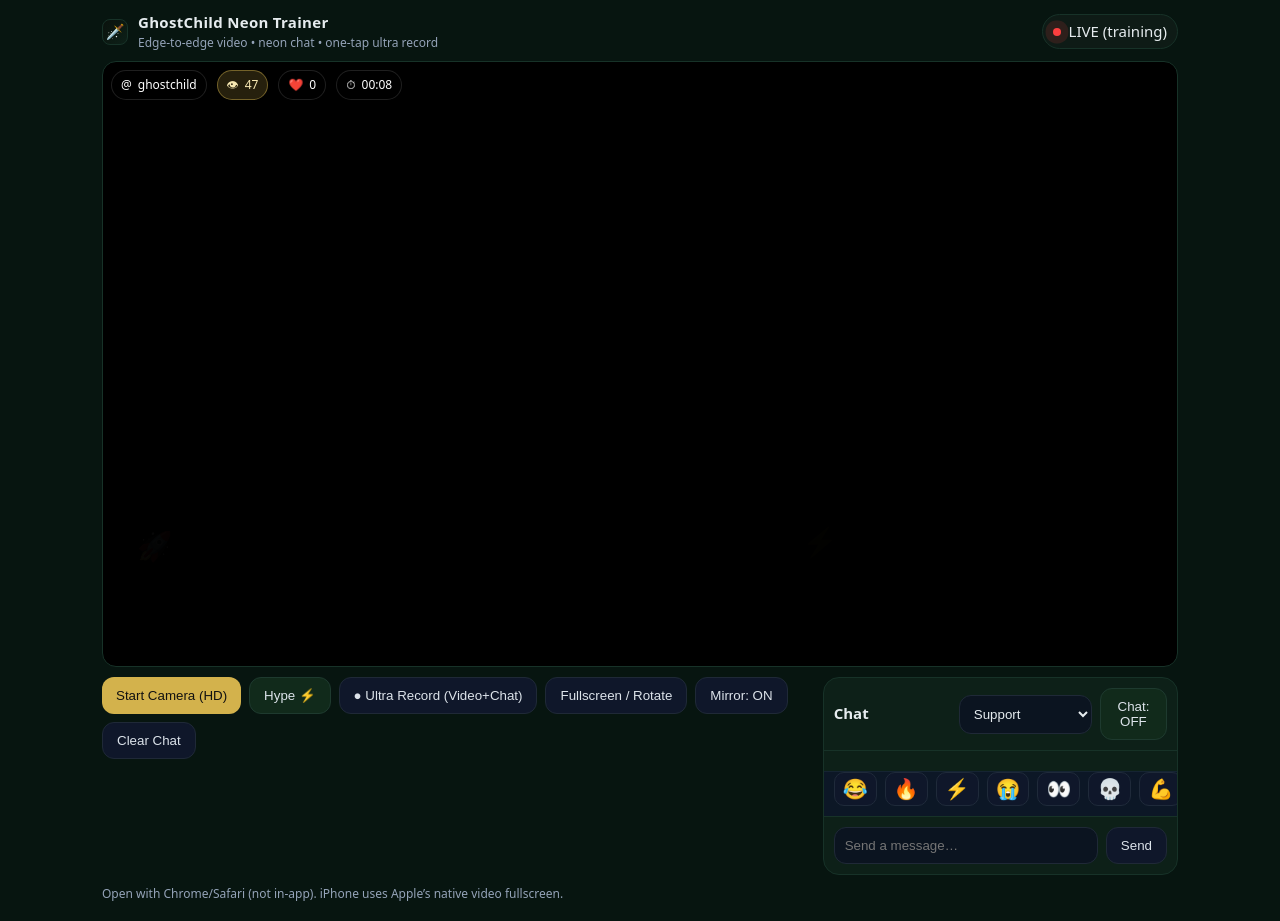
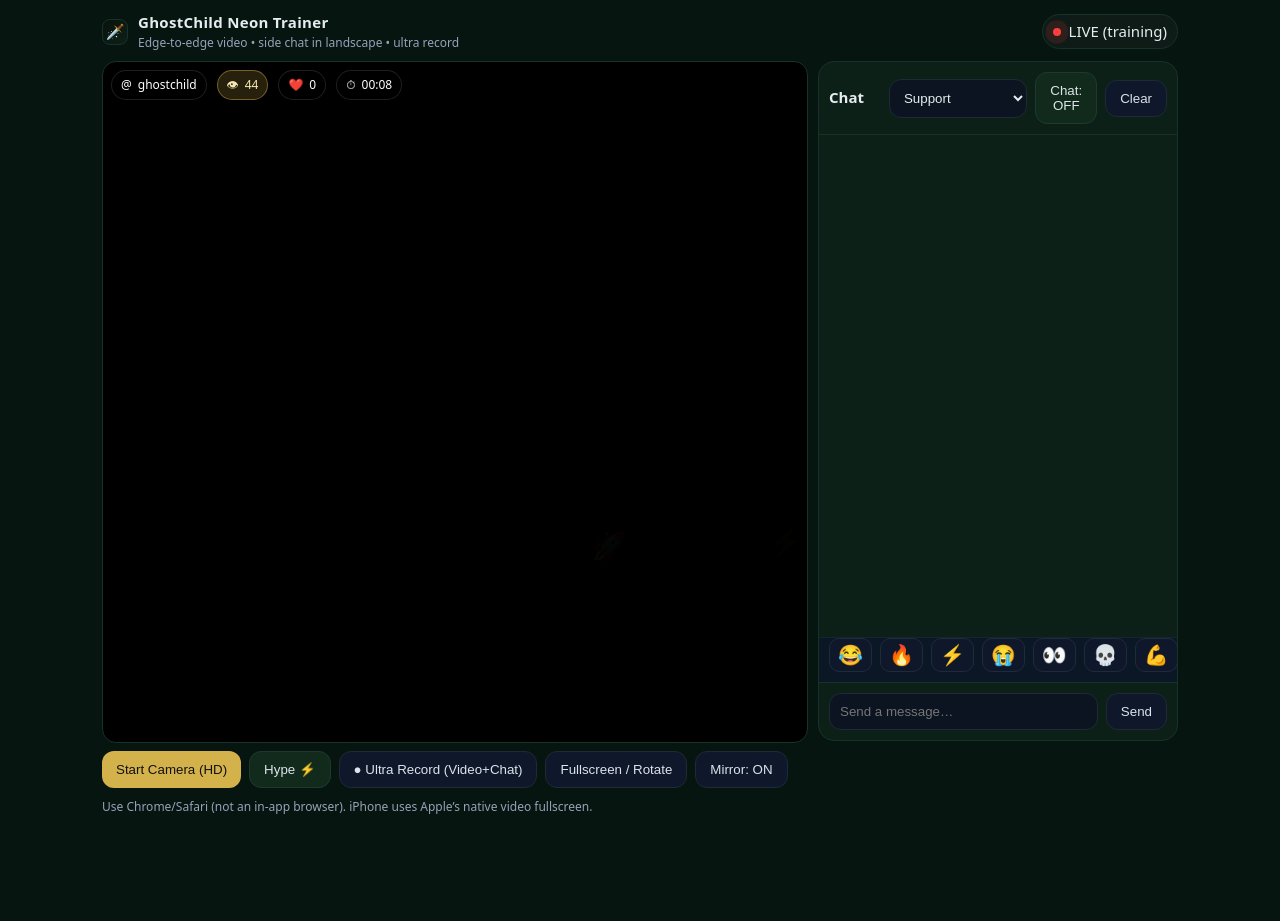
Before and after one commit to anthyvirus/Irlfako, a plain HTML site: page index.html in a window 1280 px wide. Both pictures are taken after a click on the button "Hype ⚡". After the commit the page ends 834 px from the top, so only its background shows below. Drawn offline with Linux system fonts and the light colour scheme.

Commit message:
Update index.html

```diff
--- a/index.html
+++ b/index.html
@@ -3,11 +3,10 @@
 <head>
 <meta charset="utf-8" />
 <meta name="viewport" content="width=device-width, initial-scale=1, viewport-fit=cover" />
-<title>GhostChild — Neon Trainer</title>
+<title>GhostChild — Neon Trainer (Side Chat)</title>
 <meta name="theme-color" content="#071510" />
 <style>
   :root{
-    /* Deep Emerald base + Neon accent (Kick-ish) */
     --bg:#071510; --card:#0D2018; --accent:#D3B24C; --neon:#32ff77;
     --text:#E6ECEF; --muted:#94A3B8; --border:#173228;
   }
@@ -16,9 +15,10 @@
   body{margin:0;background:var(--bg);color:var(--text);font:15px/1.45 system-ui,Segoe UI,Roboto}
   button{border:0;border-radius:12px;padding:10px 14px;cursor:pointer;background:#0f172a;color:#dce3ea;border:1px solid #1f2937}
   button.primary{background:var(--accent);color:#111;border:none}
-  button.neon{background:#112a1b;border:1px solid #1e3a2f;box-shadow:0 0 0 0 rgba(50,255,119,.0)}
+  button.neon{background:#112a1b;border:1px solid #1e3a2f}
   button.neon.on{background:#0f2419;border-color:#26c55e;box-shadow:0 0 12px 0 rgba(50,255,119,.35)}
   input,select{width:100%;background:#0b1420;border:1px solid #1f2937;color:#e6ecef;border-radius:12px;padding:10px}
+
   .app{max-width:1100px;margin:0 auto;padding:12px 12px calc(18px + env(safe-area-inset-bottom))}
   .top{display:flex;align-items:center;justify-content:space-between;margin-bottom:10px}
   .brand{display:flex;gap:10px;align-items:center}
@@ -26,7 +26,7 @@
   .dot{width:8px;height:8px;border-radius:999px;background:#fb3f3f;animation:pulse 1.6s infinite}
   @keyframes pulse{0%{box-shadow:0 0 0 0 rgba(251,63,63,.35)}70%{box-shadow:0 0 0 12px rgba(251,63,63,0)}100%{box-shadow:0 0 0 0 rgba(251,63,63,0)}}
 
-  /* ==== VIDEO: full-bleed like Kick ==== */
+  /* ========== PORTRAIT: full-bleed video on top ========== */
   .videoBleed{width:100vw;margin-left:calc(50% - 50vw)}
   .videoBar{position:relative;background:#000;border:1px solid var(--border);border-radius:14px;overflow:hidden}
   .videoBox{position:relative;width:100%;aspect-ratio:16/9}
@@ -36,7 +36,10 @@
   .badge{display:inline-flex;gap:6px;align-items:center;background:rgba(0,0,0,.55);color:#fff;padding:5px 9px;border-radius:999px;font-size:12px;border:1px solid rgba(255,255,255,.12);margin-right:6px}
   .badge.gold{background:rgba(211,178,76,.18);border-color:rgba(211,178,76,.45);color:#f6e7b2}
 
-  /* ==== CHAT (neon, “NEW” divider, bounce) ==== */
+  /* Controls */
+  .controls{display:flex;flex-wrap:wrap;gap:8px;margin-top:10px}
+
+  /* Chat (shared) */
   .chat{position:relative;background:var(--card);border:1px solid var(--border);border-radius:16px;display:flex;flex-direction:column;overflow:hidden;margin-top:10px}
   .chatHead{display:flex;align-items:center;justify-content:space-between;padding:10px;border-bottom:1px solid var(--border)}
   .chatRight{display:flex;gap:8px;align-items:center}
@@ -51,26 +54,27 @@
   .inputRow{display:flex;gap:8px;padding:10px;border-top:1px solid var(--border)}
   .emojiBar{display:flex;gap:8px;padding:0 10px 10px;border-top:1px solid #152432;background:#0c1726}
   .emojiBtn{font-size:20px;background:#0f172a;border:1px solid #1f2a3a;border-radius:10px;padding:4px 8px}
-
   #jump{position:absolute;right:10px;bottom:74px;background:#0b1220;border:1px solid var(--border);padding:8px 12px;border-radius:999px;font-size:12px;display:none}
-
-  .controls{display:flex;flex-wrap:wrap;gap:8px;margin-top:10px}
   .footer{margin-top:10px;color:var(--muted);font-size:12px}
 
-  /* Landscape: video left, chat right */
-  @media (orientation:landscape){
+  /* ========== LANDSCAPE: video LEFT, chat RIGHT ========== */
+  @media (orientation:landscape), (min-aspect-ratio: 13/9){
     .videoBleed{width:auto;margin-left:0}
-    .dual{display:grid;grid-template-columns:2fr 1fr;gap:10px;align-items:start}
-    .chatBody{max-height:58vh}
+    .main{display:grid;grid-template-columns:minmax(0,1fr) 360px;gap:10px;align-items:start}
+    .leftCol{min-width:0}
+    .videoBox{aspect-ratio:auto;height:calc(100dvh - 120px)}  /* fill height */
+    .controls{margin-top:8px}
+    .chat{margin-top:0;height:calc(100dvh - 120px)}
+    .chatBody{max-height:none;min-height:0} /* let it fill */
   }
 
-  /* Fullscreen fallback */
+  /* Fullscreen fallback theater */
   .theater{position:fixed;inset:0;z-index:9999;background:var(--bg);padding:8px}
   .theater .videoBleed{width:auto;margin:0}
   .theater .videoBox{height:60dvh;aspect-ratio:auto}
   .theater .chat{height:calc(40dvh - 12px)}
 
-  /* tiny error toast */
+  /* error toast */
   #err{position:fixed;left:8px;right:8px;bottom:8px;background:#7f1d1d;color:#fee2e2;border:1px solid #ef4444;padding:8px 10px;border-radius:12px;display:none;z-index:5000}
 </style>
 </head>
@@ -81,13 +85,15 @@
         <div style="width:26px;height:26px;border-radius:8px;background:linear-gradient(135deg,#0a120d,#0d2018);display:flex;align-items:center;justify-content:center;border:1px solid var(--border)">🗡️</div>
         <div>
           <div style="font-weight:700;letter-spacing:.3px">GhostChild Neon Trainer</div>
-          <div style="font-size:12px;color:#94A3B8">Edge-to-edge video • neon chat • one-tap ultra record</div>
+          <div style="font-size:12px;color:#94A3B8">Edge-to-edge video • side chat in landscape • ultra record</div>
         </div>
       </div>
       <div class="live"><div class="dot"></div><div>LIVE (training)</div></div>
     </div>
 
-    <!-- FULL-BLEED VIDEO -->
+    <!-- PORTRAIT video (bleeds), becomes left column in landscape grid -->
+    <div class="main">
+      <div class="leftCol">
         <section class="videoBleed">
           <div class="videoBar">
             <div class="videoBox" id="videoBox">
@@ -102,18 +108,16 @@
           </div>
         </section>
 
-    <div class="dual">
-      <!-- CONTROLS -->
         <div class="controls">
           <button class="primary" id="startCam">Start Camera (HD)</button>
           <button class="neon" id="hype">Hype ⚡</button>
           <button id="recUltra">● Ultra Record (Video+Chat)</button>
           <button id="fsBtn">Fullscreen / Rotate</button>
           <button id="mirrorBtn">Mirror: ON</button>
-        <button id="clearChat">Clear Chat</button>
+        </div>
       </div>
 
-      <!-- CHAT -->
+      <!-- CHAT column (becomes right dock in landscape) -->
       <div class="chat" id="chatPanel">
         <div class="chatHead">
           <div style="font-weight:700">Chat</div>
@@ -126,6 +130,7 @@
               <option value="coach">Coach</option>
             </select>
             <button class="neon" id="chatToggle">Chat: OFF</button>
+            <button id="clearChat">Clear</button>
           </div>
         </div>
         <div class="chatBody" id="chatBody"></div>
@@ -139,12 +144,12 @@
       </div>
     </div>
 
-    <div class="footer">Open with Chrome/Safari (not in-app). iPhone uses Apple’s native video fullscreen.</div>
+    <div class="footer">Use Chrome/Safari (not an in-app browser). iPhone uses Apple’s native video fullscreen.</div>
   </div>
   <div id="err"></div>
 
 <script>
-/* ===== quick helpers ===== */
+/* ===== helpers ===== */
 const $=s=>document.querySelector(s)
 const chatBody=$('#chatBody'), cam=$('#cam'), err=$('#err'), newDiv=$('#newDivider')
 const viewersEl=$('#viewers'), likesEl=$('#likes'), clockEl=$('#clock')
@@ -152,17 +157,17 @@ const rnd=(a,b)=>Math.floor(Math.random()*(b-a+1))+a
 const pad2=n=>String(n).padStart(2,'0')
 const isiOS=/iPad|iPhone|iPod/.test(navigator.userAgent)||(navigator.platform==='MacIntel'&&navigator.maxTouchPoints>1)
 const colorFor=n=>{let h=0;for(let i=0;i<n.length;i++)h=(h*31+n.charCodeAt(i))%360;return `hsl(${h} 75% 70%)`}
-const escapeHTML=s=>String(s).replace(/[&<>"']/g,c=>({"&":"&amp;","<":"&lt;",">":"&gt;","\"":"&quot;","'":"&#39;"}[c]))
+const escapeHTML=s=>String(s).replace(/[&<>"']/g,c=>({"&":"&amp;","<":"&lt;","&gt;": "&gt;","\"":"&quot;","'":"&#39;"}[c])||c)
 function showErr(t){err.textContent=t; err.style.display='block'; setTimeout(()=>err.style.display='none', 6000)}
 
-/* ===== emoji bar ===== */
+/* emoji bar */
 ;['😂','🔥','⚡','😭','👀','💀','💪','🏆','🚀','❤️','😈','🌊'].forEach(e=>{
   const b=document.createElement('button'); b.className='emojiBtn'; b.textContent=e
   b.onclick=()=>{ const i=$('#myMsg'); i.value=(i.value+' '+e).trim(); i.focus() }
   $('#emojiBar').appendChild(b)
 })
 
-/* ===== chat renderer + NEW divider ===== */
+/* chat render + NEW divider */
 let autoScroll=true, unseen=0
 chatBody.addEventListener('scroll',()=>{
   autoScroll = chatBody.scrollHeight - chatBody.scrollTop - chatBody.clientHeight < 40
@@ -182,7 +187,7 @@ function pushMsg(name,text){
 $('#sendBtn').onclick=()=>{ const v=$('#myMsg').value.trim(); if(!v) return; pushMsg('You',v); $('#myMsg').value='' }
 $('#clearChat').onclick=()=>{ chatBody.innerHTML=''; unseen=0; newDiv.style.display='none' }
 
-/* ===== moods ===== */
+/* moods + bots */
 const MOODS={
   support:['W stream energy 🔥','Mic sounds clean','Clippers awake ✂️','We locked in','Chef talk','Respect from the islands 🌊'],
   roast:['Mid take 💀','Cook harder','Chat wants receipts not vibes','That was a re-run','Ratio? maybe 😭'],
@@ -191,29 +196,18 @@ const MOODS={
   coach:['Give the 3 rules','First step right now?','Numbers or it didn’t happen','Where does it fail?']
 }
 const pool=()=>MOODS[$('#mood').value]||MOODS.support
+function choice(a){ return a[Math.floor(Math.random()*a.length)] }
+function genName(){ const F=['Kai','Mika','Rae','Luca','Noa','Sage','Aria','Zee','Tane','Mali','Jax','Tori','Koa','Rook','Navi','Kane','Dax','Nova','Sefa','Lani']; const L=['Fiji','PNG','Ghost','Vault','Edge','Storm','Reign','Wave','Raptor','Beta','Sigma']; return choice(F)+' '+choice(L) }
 
-/* ===== bots (Chat toggle) ===== */
 let botsOn=false, botTimer=null
 function scheduleBot(){ clearTimeout(botTimer); botTimer=setTimeout(()=>{ if(!botsOn) return; pushMsg(genName(), choice(pool())); scheduleBot() }, rnd(650,1200)) }
-function genName(){ const F=['Kai','Mika','Rae','Luca','Noa','Sage','Aria','Zee','Tane','Mali','Jax','Tori','Koa','Rook','Navi','Kane','Dax','Nova','Sefa','Lani']; const L=['Fiji','PNG','Ghost','Vault','Edge','Storm','Reign','Wave','Raptor','Beta','Sigma']; return choice(F)+' '+choice(L) }
-function choice(a){ return a[Math.floor(Math.random()*a.length)] }
+$('#chatToggle').onclick=()=>{ botsOn=!botsOn; const b=$('#chatToggle'); b.textContent=botsOn?'Chat: ON':'Chat: OFF'; b.classList.toggle('on',botsOn); if(botsOn) scheduleBot() }
 
-const chatBtn=$('#chatToggle')
-chatBtn.onclick=()=>{
-  botsOn=!botsOn
-  chatBtn.textContent = botsOn ? 'Chat: ON' : 'Chat: OFF'
-  chatBtn.classList.toggle('on', botsOn)
-  if(botsOn) scheduleBot()
-}
+/* hype */
+$('#hype').onclick=()=>{ $('#hype').classList.add('on'); setTimeout(()=>$('#hype').classList.remove('on'),900); for(let i=0;i<14;i++) setTimeout(()=>floatEmoji(choice(['🔥','⚡','🚀','🏆','😤','❤️'])), i*70) }
+function floatEmoji(e){ const el=document.createElement('div'); el.textContent=e; el.style.position='fixed'; el.style.left=(6+Math.random()*88)+'%'; el.style.bottom='8%'; el.style.fontSize='22px'; el.style.pointerEvents='none'; el.style.filter='drop-shadow(0 0 6px rgba(255,255,255,.35))'; document.body.appendChild(el); el.animate([{transform:'translateY(0) scale(1)',opacity:.95},{transform:'translateY(-180px) scale(1.3)',opacity:0}],{duration:2200,easing:'ease-out'}).onfinish=()=>el.remove() }
 
-/* ===== hype (emoji rain + glow) ===== */
-$('#hype').onclick=()=>{
-  $('#hype').classList.add('on'); setTimeout(()=>$('#hype').classList.remove('on'),900)
-  for(let i=0;i<14;i++) setTimeout(()=>floatEmoji(choice(['🔥','⚡','🚀','🏆','😤','❤️'])), i*70)
-}
-function floatEmoji(e){ const el=document.createElement('div'); el.textContent=e; el.style.position='fixed'; el.style.left=rnd(6,94)+'%'; el.style.bottom='8%'; el.style.fontSize='22px'; el.style.pointerEvents='none'; el.style.filter='drop-shadow(0 0 6px rgba(255,255,255,.35))'; document.body.appendChild(el); el.animate([{transform:'translateY(0) scale(1)',opacity:.95},{transform:'translateY(-180px) scale(1.3)',opacity:0}],{duration:2200,easing:'ease-out'}).onfinish=()=>el.remove() }
-
-/* ===== camera (hardened) ===== */
+/* camera (hardened) */
 async function startCamera(){
   const tries=[{w:1920,h:1080,fps:60},{w:1920,h:1080,fps:30},{w:1280,h:720,fps:30}]
   for(const t of tries){
@@ -226,19 +220,19 @@ async function startCamera(){
 }
 $('#startCam').onclick=startCamera
 
-/* ===== counters + clock ===== */
+/* counters + clock */
 let likes=0, viewers=0, t0=Date.now()
 setInterval(()=>{ viewers=Math.max(0,(viewers||37)+rnd(-2,5)); viewersEl.textContent=viewers; if(Math.random()<0.35){ likes++; likesEl.textContent=likes } },1100)
 setInterval(()=>{ const s=Math.floor((Date.now()-t0)/1000); clockEl.textContent=`${pad2(Math.floor(s/60))}:${pad2(s%60)}` },1000)
 
-/* ===== fullscreen / mirror ===== */
+/* fullscreen + mirror */
 const root=document.documentElement
 async function goFS(){ if(isiOS){ cam.webkitEnterFullscreen?.(); return } try{ await root.requestFullscreen(); await screen.orientation?.lock?.('landscape').catch(()=>{}); document.body.classList.add('theater') }catch{ document.body.classList.toggle('theater') } }
 async function exitFS(){ if(isiOS){ cam.webkitExitFullscreen?.(); return } if(document.fullscreenElement){ await document.exitFullscreen(); document.body.classList.remove('theater') } else document.body.classList.remove('theater') }
 let fs=false; $('#fsBtn').onclick=()=>{ fs?exitFS():goFS(); fs=!fs }
 let mirrorOn=true; $('#mirrorBtn').onclick=()=>{ mirrorOn=!mirrorOn; $('#mirrorBtn').textContent=`Mirror: ${mirrorOn?'ON':'OFF'}`; document.getElementById('app').classList.toggle('mirror',mirrorOn) }
 
-/* ===== Ultra record (video + HUD + recent chat) ===== */
+/* Ultra record (video + HUD + recent chat) */
 let rec=null, chunks=[], rafId=null
 function preferMime(){
   if(MediaRecorder.isTypeSupported('video/webm;codecs=vp9')) return 'video/webm;codecs=vp9'
@@ -256,12 +250,10 @@ $('#recUltra').onclick=async()=>{
 
   const draw=()=>{
     ctx.drawImage(v,0,0,cw,ch)
-    // HUD
     ctx.fillStyle='rgba(0,0,0,.45)'; ctx.fillRect(16,16,380,80)
     ctx.fillStyle='#F2F5F7'; ctx.font='26px system-ui'; ctx.fillText('@ghostchild',28,48)
     ctx.fillStyle='#32ff77'; ctx.font='18px system-ui'
     ctx.fillText(`👁 ${viewers}   ❤️ ${likes}   ⏱ ${$('#clock').textContent}`,28,76)
-    // last 10 chat lines
     const lines=[...document.querySelectorAll('.bubble')].slice(-10).map(n=>n.textContent)
     const x=cw-460, w=440; let y=28
     ctx.fillStyle='rgba(0,0,0,.42)'; ctx.fillRect(x-8,16,w+16,lines.length*40+16)
@@ -283,12 +275,6 @@ $('#recUltra').onclick=async()=>{
   rec.start(150); $('#recUltra').textContent='■ Stop Recording'
 }
 function wrap(ctx,t,maxW){ const w=String(t).split(/\s+/), out=[]; let line=''; for(const word of w){ const test=line?line+' '+word:word; if(ctx.measureText(test).width>maxW){ if(line) out.push(line); line=word } else line=test } if(line) out.push(line); return out }
-
-/* ===== tiny seed so chat isn’t empty ===== */
-setInterval(()=>{ if(!botsOn) return; pushMsg(genName(), choice(pool())) }, rnd(900,1300))
-
-/* ===== utils ===== */
-function choice(a){ return a[Math.floor(Math.random()*a.length)] }
 </script>
 </body>
 </html>
```
Lines whose indentation alone changed are shown as unchanged.
